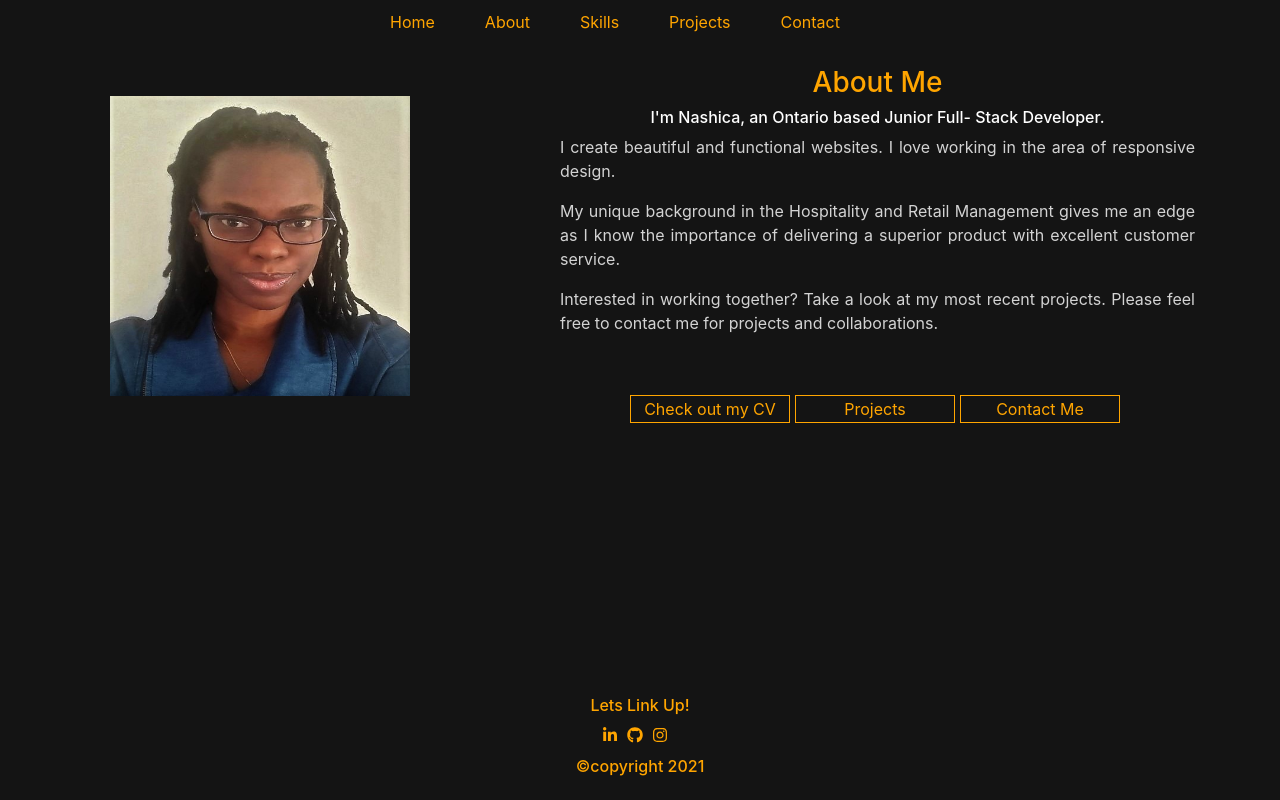
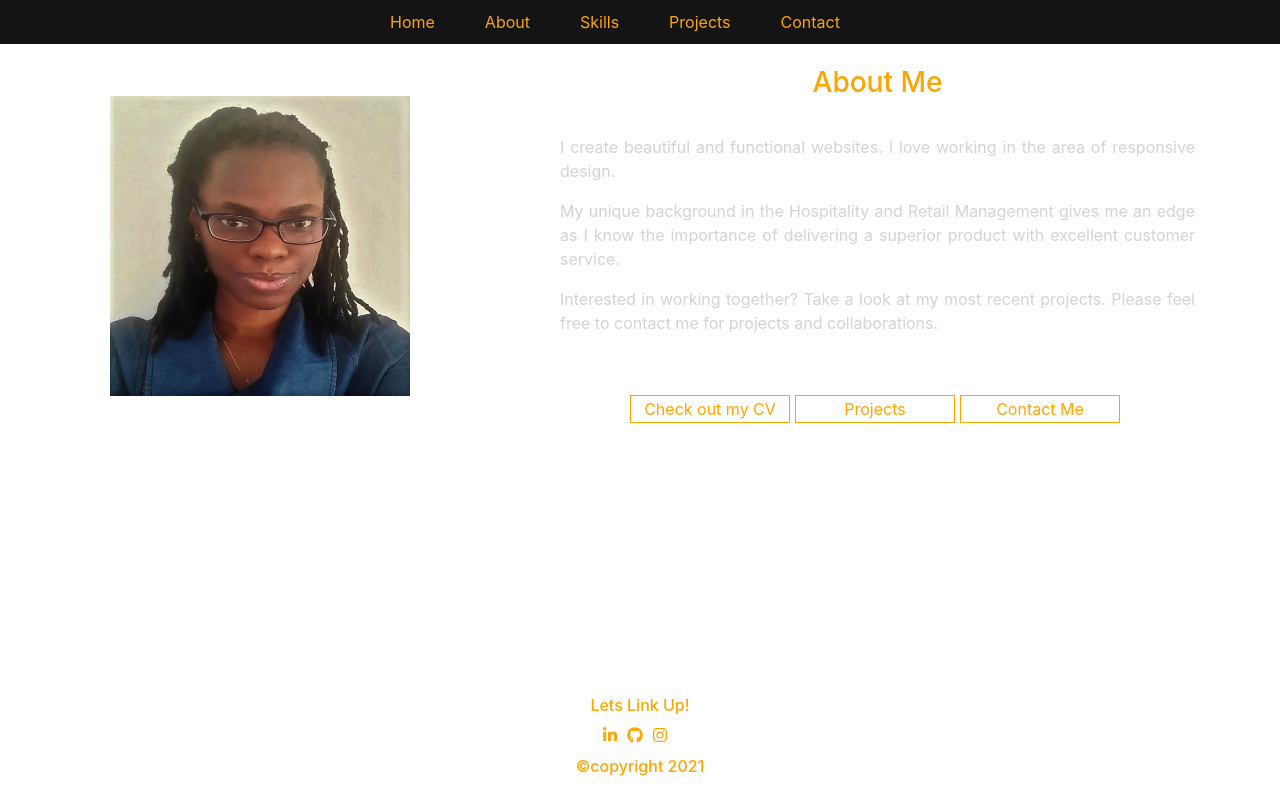
Before and after one commit to nashwalters/portfolio-react, a React (Create React App) app: page /about in a window 1280 px wide. Built offline with nearby package versions, Linux system fonts and the light colour scheme.

Commit message:
Modified styles.

```diff
--- a/src/style/Style.css
+++ b/src/style/Style.css
@@ -1,6 +1,6 @@
 body {
    margin: 0;
-   background-color: #141414;
+   /*background-color: #141414;*/
 }
 h3 {
     color:orange;
```
